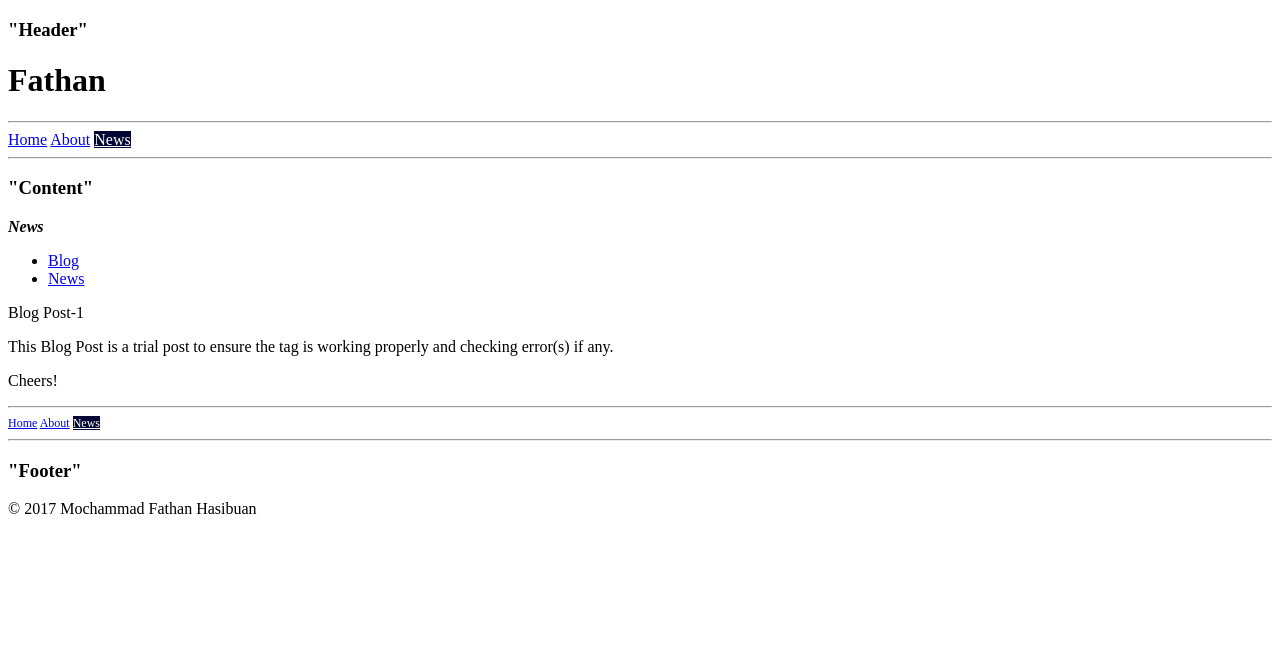
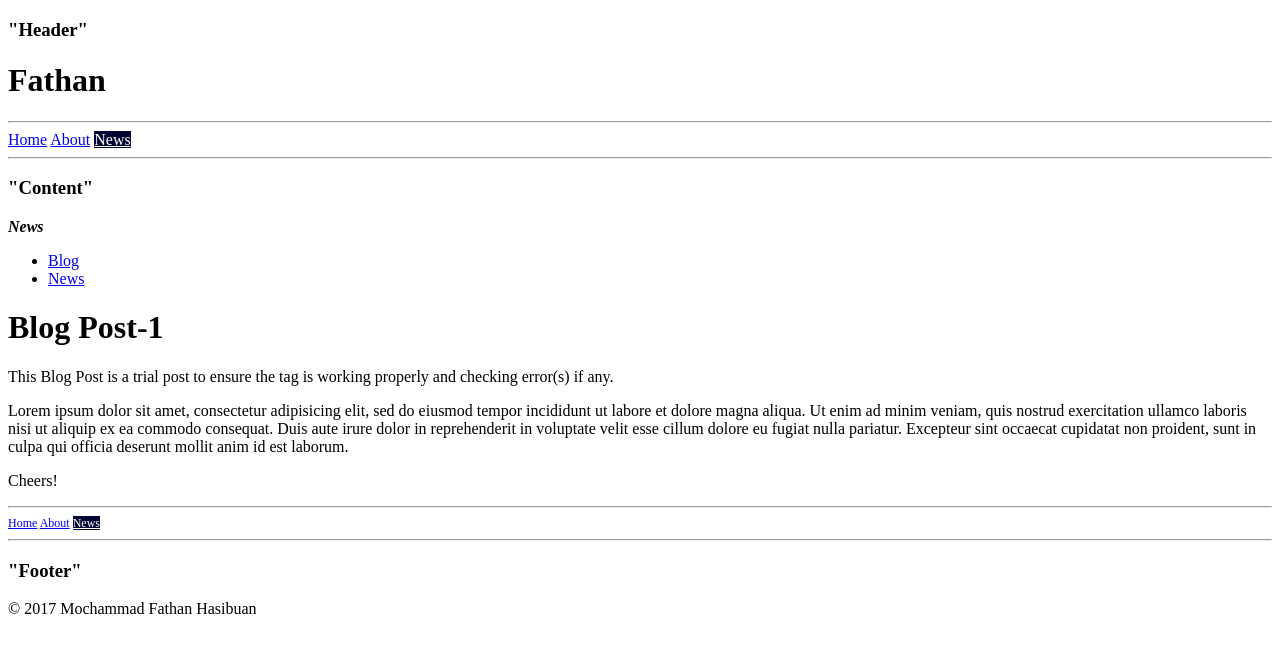
Before and after one commit to mochfathan/fathan-hasibuan, a Jekyll site: the page built from _posts/blog/2017-05-20-blog-test-1.md, in a window 1280 px wide. Shown: the top 653 px of the page. Built offline with Jekyll 4.4.1, drawn with Linux system fonts in a browser that asks for light colours.

Commit message:
Added change title to news-healine layout & lorem

```diff
--- /dev/null
+++ b/_layouts/news-headline.html
@@ -0,0 +1,7 @@
+---
+layout: nestednews
+---
+
+<h1>{{page.title}}</h1>
+
+{{content}}
--- a/_posts/blog/2017-05-20-blog-test-1.md
+++ b/_posts/blog/2017-05-20-blog-test-1.md
@@ -1,12 +1,13 @@
 ---
-layout: nestednews #Layout used
+layout: news-headline #Layout used
 title: Blog Post-1 #title for the page
 meta: This blog post is a trial post to ensure the tag #Simple description/spoiler
 source: #Add reference link if posts were taken from another source
 category: blog
 ---
-{{page.title}}
 
 This Blog Post is a trial post to ensure the tag is working properly and checking error(s) if any.
 
+Lorem ipsum dolor sit amet, consectetur adipisicing elit, sed do eiusmod tempor incididunt ut labore et dolore magna aliqua. Ut enim ad minim veniam, quis nostrud exercitation ullamco laboris nisi ut aliquip ex ea commodo consequat. Duis aute irure dolor in reprehenderit in voluptate velit esse cillum dolore eu fugiat nulla pariatur. Excepteur sint occaecat cupidatat non proident, sunt in culpa qui officia deserunt mollit anim id est laborum.
+
 Cheers!
```
Also changed, not shown: _posts/blog/2017-05-20-blog-test-2.md (+3 -2 lines), _posts/news/2017-05-20-blog-and-newsfeed-test-1.md (+3 -2 lines), _posts/news/2017-05-20-blog-and-newsfeed-test-2.md (+3 -2 lines).
